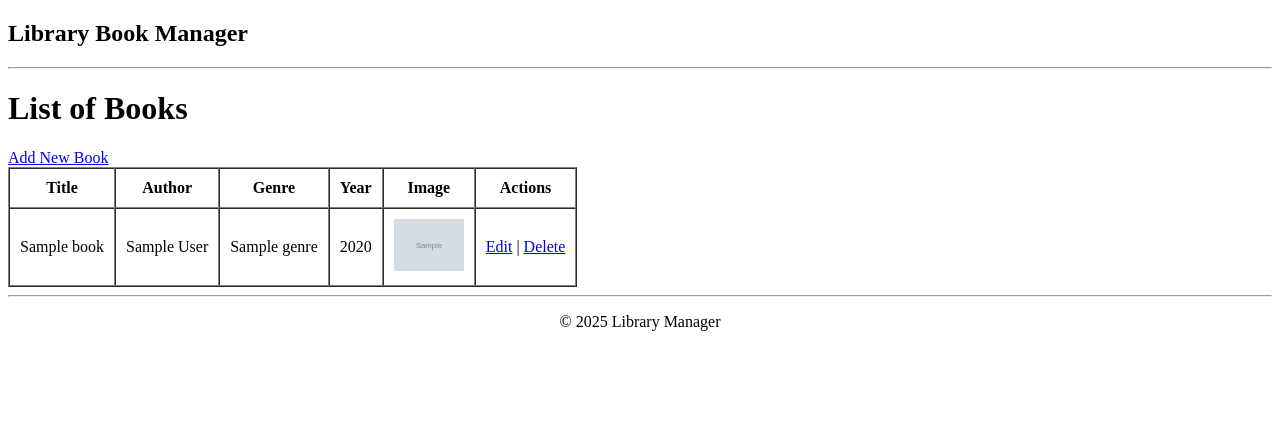
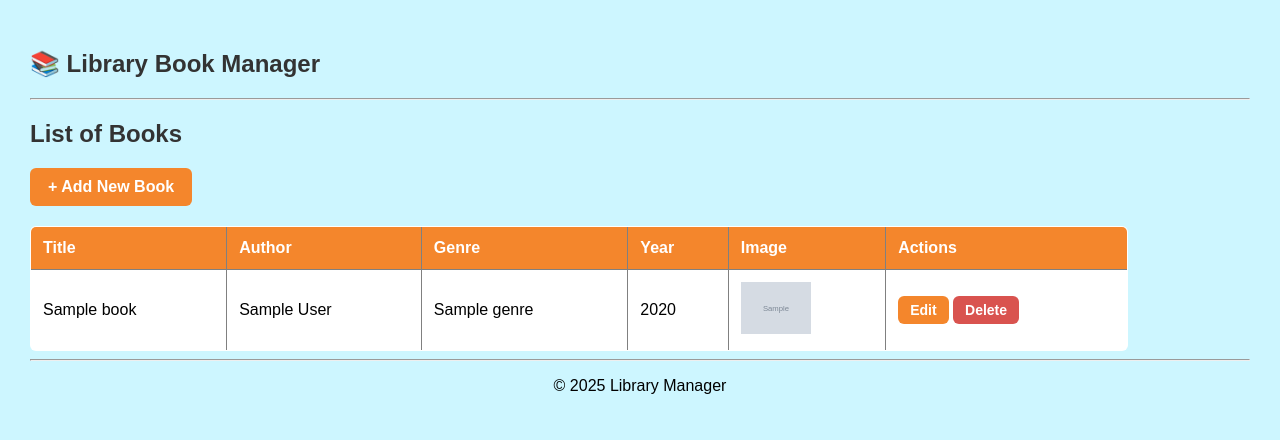
Before and after one commit to Sebika-K/manage-library-books, a CodeIgniter 4 app: the page made by app/Views/books/index.php in a window 1280 px wide. Shown: the top 440 px of the page. Run offline with PHP 8.4 and a stand-in for CodeIgniter, Linux system fonts and the light colour scheme; the template is opened without the code that fills it: most values are stand-ins (such as "Sample title", 1, 10 or a date in 2020); grey boxes marked "Sample" are stand-in pictures; some libraries are stand-ins or nearby versions.

Commit message:
Refined UI for book list, create, and edit pages

```diff
--- a/app/Views/books/index.php
+++ b/app/Views/books/index.php
@@ -6,13 +6,13 @@
 <body>
 <?= $this->include('layouts/header'); ?>
 
-<h1>List of Books</h1>
+<h2>List of Books</h2>
 
 <?php if(session()->getFlashdata('success')): ?>
     <p style="color: green;"><?= session()->getFlashdata('success'); ?></p>
 <?php endif; ?>
 
-<a href="/books/create">Add New Book</a>
+<a href="/books/create" class="btn-primary">+ Add New Book</a>
 
 <table border="1" cellpadding="10" cellspacing="0">
     <tr>
@@ -38,8 +38,14 @@
                 <?php endif; ?>
             </td>
             <td>
-                <a href="/books/edit/<?= $book['id']; ?>">Edit</a> |
-                <a href="/books/delete/<?= $book['id']; ?>" onclick="return confirm('Delete this book?');">Delete</a>
+                <a href="/books/edit/<?= $book['id']; ?>" class="btn-primary" style="padding:6px 12px; font-size:14px;">Edit</a>
+
+                <a href="/books/delete/<?= $book['id']; ?>"
+                onclick="return confirm('Delete this book?');"
+                class="btn-primary"
+                style="background-color:#d9534f; padding:6px 12px; font-size:14px;">
+                Delete
+                </a>
             </td>
         </tr>
     <?php endforeach; ?>
--- a/app/Views/layouts/header.php
+++ b/app/Views/layouts/header.php
@@ -1,9 +1,112 @@
 <!DOCTYPE html>
 <html>
 <head>
-    <title>Library Manager</title>
+        <title>Library Manager</title>
+
+    <style>
+        body {
+            font-family: Arial, sans-serif;
+            background-color: #CDF6FF;
+            margin: 0;
+            padding: 20px;
+        }
+
+        h1, h2 {
+            color: #333;
+        }
+
+        /* Orange button */
+        .btn-primary {
+            background-color: #F4862C;
+            border: none;
+            padding: 10px 18px;
+            color: white;
+            border-radius: 6px;
+            cursor: pointer;
+            font-weight: bold;
+            text-decoration: none;
+            display: inline-block;
+        }
+
+        .btn-primary:hover {
+            background-color: #d46f1c;
+        }
+
+        /* Table styling */
+        table {
+            width: 90%;
+            border-collapse: collapse;
+            margin-top: 20px;
+            background: white;
+            border-radius: 6px;
+            overflow: hidden;
+        }
+
+        th {
+            background-color: #F4862C;
+            color: white;
+            padding: 12px;
+            text-align: left;
+        }
+
+        td {
+            padding: 12px;
+            border-bottom: 1px solid #eee;
+        }
+
+        tr:hover {
+            background-color: #fdf3ea;
+        }
+
+        /* Form styling */
+        form {
+            background: white;
+            padding: 20px;
+            border-radius: 8px;
+            width: 50%;
+        }
+
+        input[type="text"],
+        input[type="number"],
+        input[type="file"] {
+            width: 100%;
+            padding: 10px;
+            margin-top: 6px;
+            margin-bottom: 14px;
+            border: 1px solid #aaa;
+            border-radius: 6px;
+        }
+
+        button {
+            background-color: #F4862C;
+            border: none;
+            padding: 10px 18px;
+            color: white;
+            border-radius: 6px;
+            cursor: pointer;
+            font-weight: bold;
+        }
+
+        button:hover {
+            background-color: #d46f1c;
+        }
+
+        .container {
+            padding: 10px;
+        }
+
+        .flash {
+            padding: 10px;
+            background: #F4862C;
+            color: white;
+            width: fit-content;
+            border-radius: 6px;
+            margin-bottom: 15px;
+        }
+    </style>
 </head>
 <body>
 
-<h2>Library Book Manager</h2>
-<hr>
+<div class="container">
+    <h2>📚 Library Book Manager</h2>
+    <hr>
```
Also changed, not shown: app/Config/Routes.php (+11 -7 lines).
